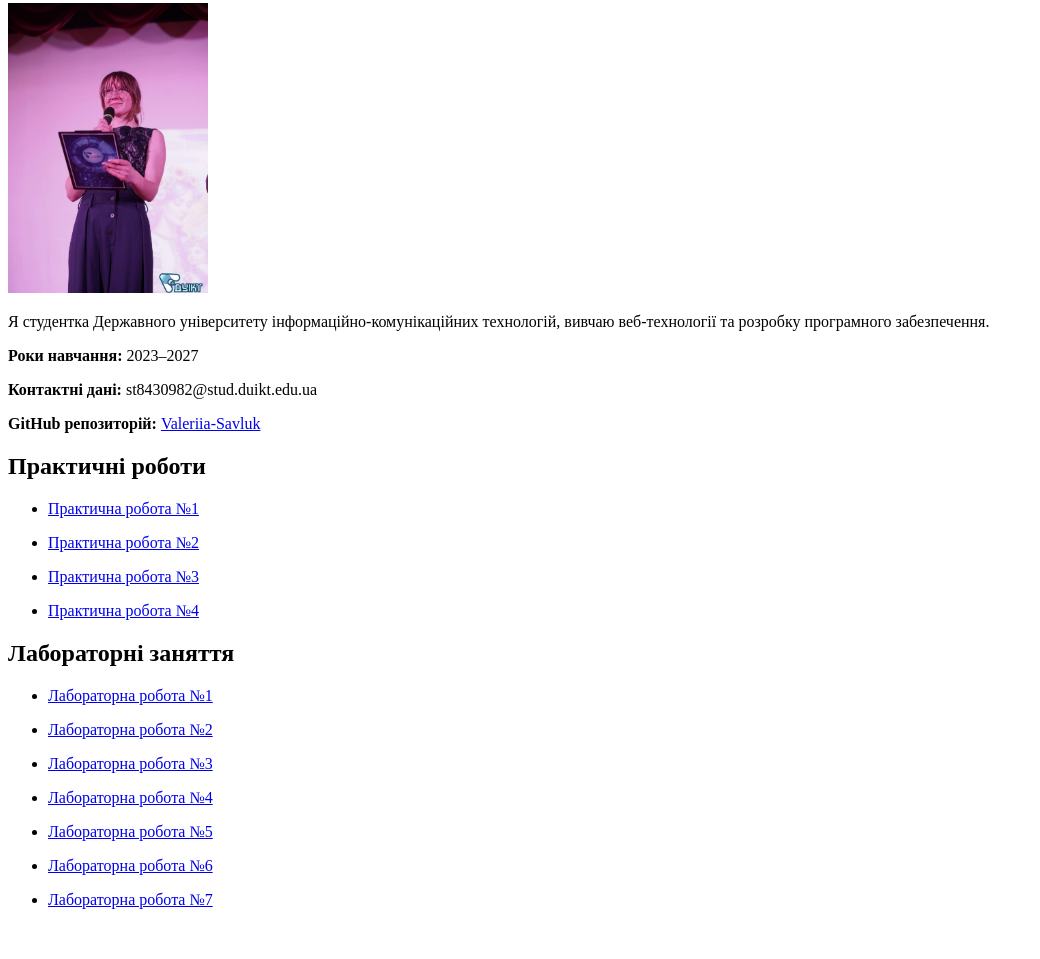
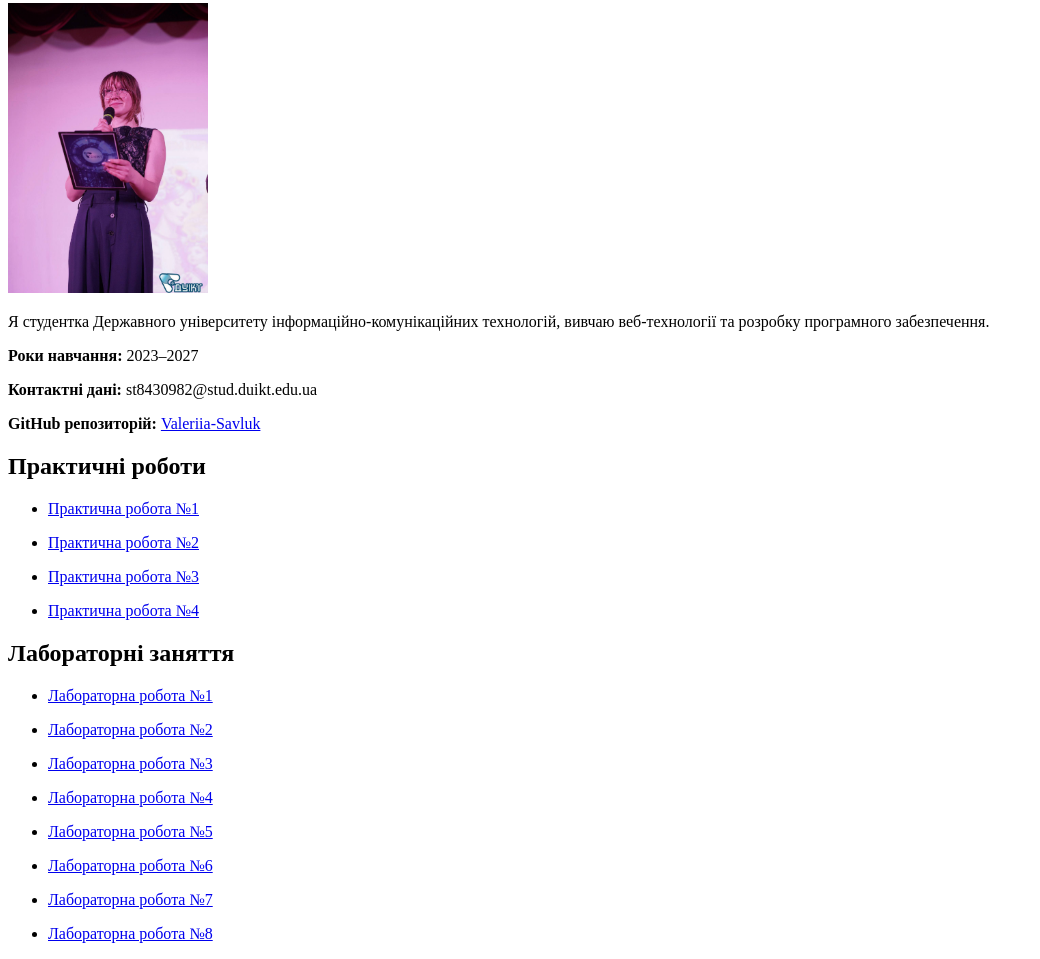
Before and after one commit to Valeriia-Savluk/WEB, a plain HTML site: page index.html in a window 1280 px wide. Shown: the part 216-1175 px from the top of the page, without its empty margins (0-1040 px from the left). Before the commit the page ends 1141 px from the top, so only its background shows below. Drawn offline with Linux system fonts and the light colour scheme.

Commit message:
index.html

```diff
--- a/index.html
+++ b/index.html
@@ -97,6 +97,12 @@
                     <a href="laboratory/lab7/index.html">Лабораторна робота №7</a>
                 </li>
             </ul>
+
+            <ul>
+                <li>
+                    <a href="laboratory/lab8/index.html">Лабораторна робота №8</a>
+                </li>
+            </ul>
         </section>
     </main>
 
```
